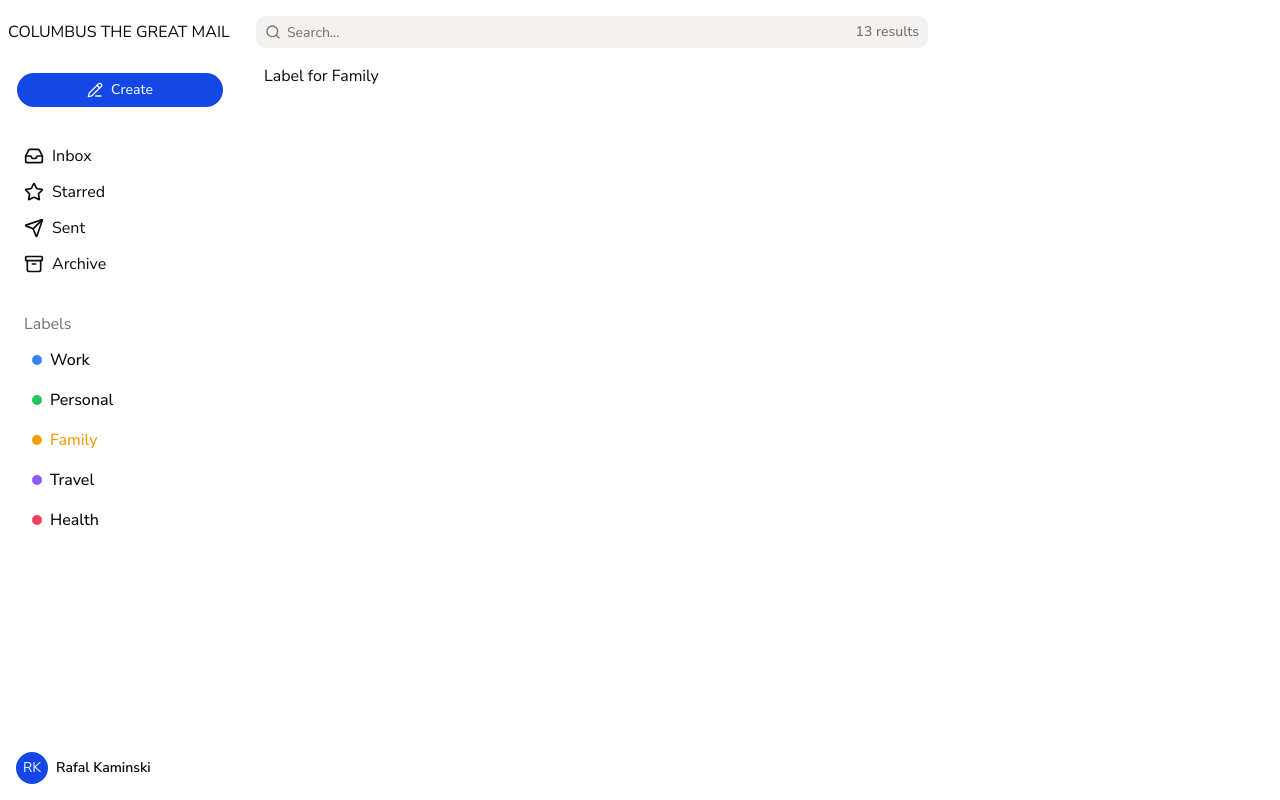
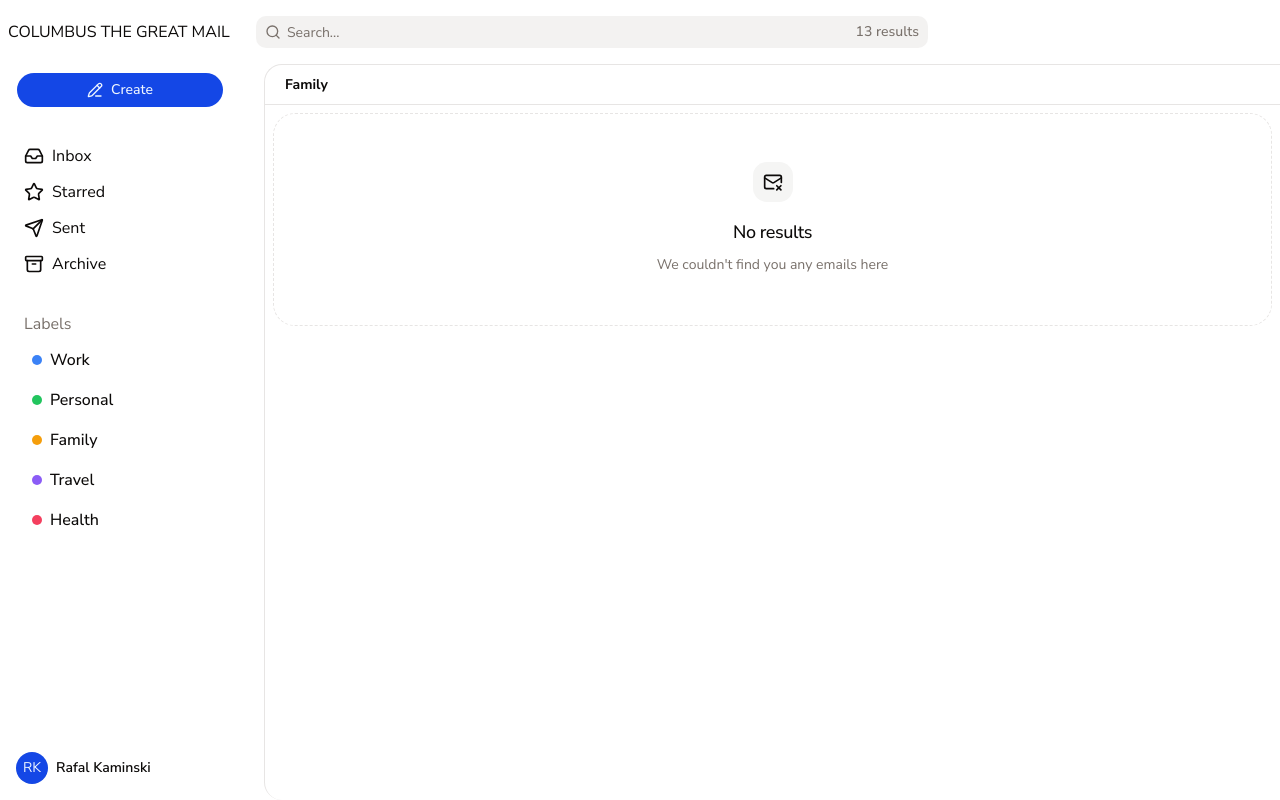
Before and after one commit to rafal-kaminski-columbus/instant-calendar, a Next.js app: page /label/Family in a window 1280 px wide. Built offline with nearby package versions, Linux system fonts and the light colour scheme.

Commit message:
feat: same list for labels and also changed to use id instead of name for the dynamic route

```diff
--- a/src/app/label/[labelId]/page.tsx
+++ b/src/app/label/[labelId]/page.tsx
@@ -1,7 +1,12 @@
+import { TopicList } from "@/features/topic/components/TopicList";
+import { mockTopics } from "@/features/topic/mock-topics";
+
 interface LabelPageProps extends PageProps<"/label/[labelId]"> {}
 
 export default async function LabelPage({ params }: LabelPageProps) {
   const { labelId } = await params;
 
-  return <h1>Label for {labelId}</h1>;
+  const topics = mockTopics.filter((topic) => topic.label?.id === labelId);
+
+  return <TopicList label={labelId} topics={topics} />;
 }
--- a/src/components/atoms/Label/Label.tsx
+++ b/src/components/atoms/Label/Label.tsx
@@ -5,10 +5,10 @@ interface LabelProps extends LabelType {
   isActive: boolean;
 }
 
-export function Label({ name, color, isActive }: LabelProps) {
+export function Label({ id, name, color, isActive }: LabelProps) {
   return (
     <Link
-      href={`/label/${name}`}
+      href={`/label/${id}`}
       className="flex gap-2 items-center hover:bg-muted-foreground/10 px-2 py-1 rounded-full"
     >
       <div
--- a/src/components/molecules/LabelList.tsx
+++ b/src/components/molecules/LabelList.tsx
@@ -44,7 +44,7 @@ export function LabelList() {
       <h2 className="text-muted-foreground">Labels</h2>
       <ul className="flex flex-col gap-2">
         {labels.map((label) => {
-          const isActive = activeLabel === label.name;
+          const isActive = activeLabel === label.id;
           return (
             <li key={label.id}>
               <Label isActive={isActive} {...label} />
--- a/src/features/topic/components/Topic.tsx
+++ b/src/features/topic/components/Topic.tsx
@@ -35,7 +35,7 @@ export function Topic({
   const date = getTopicDate(lastMessageAt);
 
   return (
-    <li className="relative flex h-20 justify-between border-b hover:bg-muted px-4 pt-3 pb-1 font-medium whitespace-nowrap last:border-0 sm:px-5 group">
+    <li className="relative flex h-20 justify-between border-b hover:bg-muted px-4 py-3  font-medium whitespace-nowrap last:border-0 sm:px-5 group">
       <Link
         href={`/topic/${id}`}
         aria-label={subject}
```
